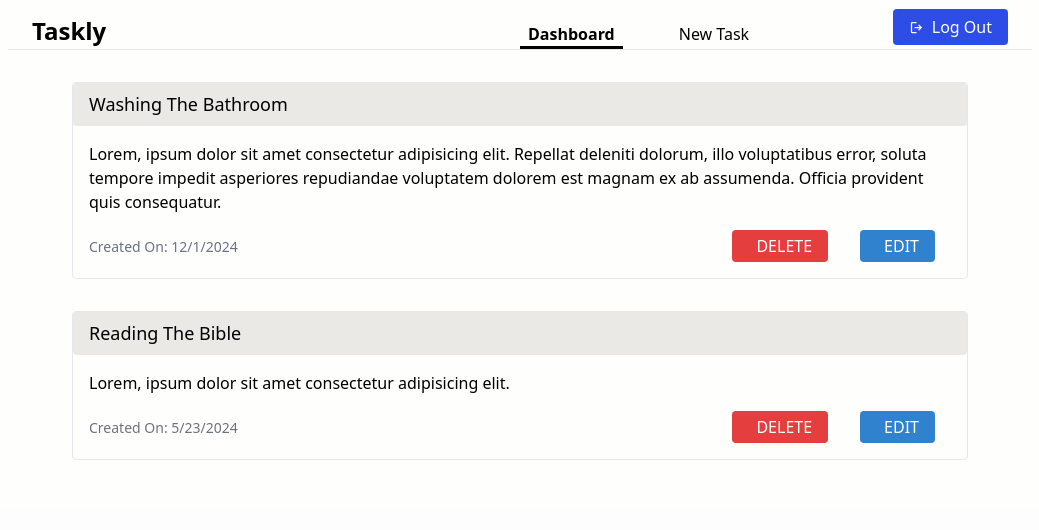
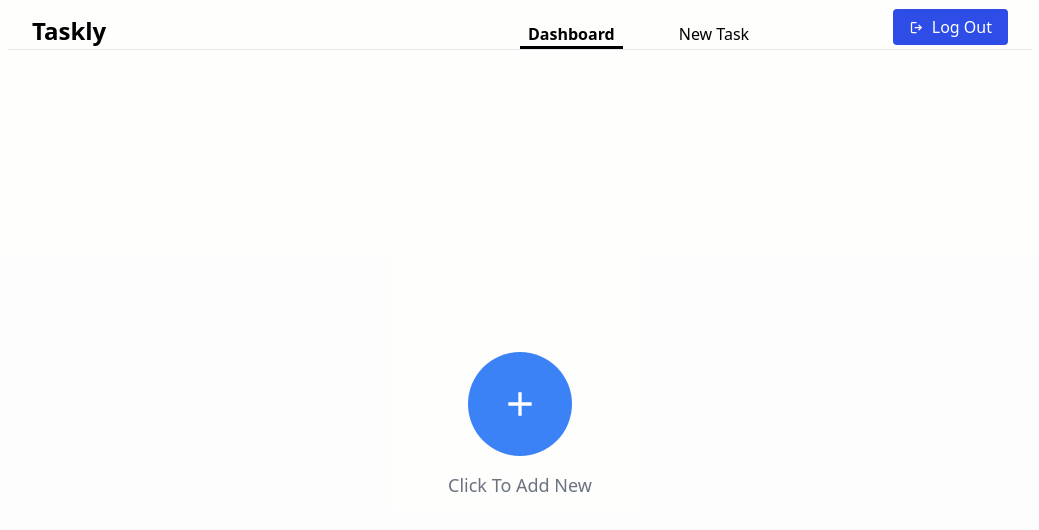
Before and after one commit to atonya-bravin/Full_Stack_To_Do_List, a React (Vite) app: page /Dashboard in a window 1280 px wide. Shown: the top 530 px of the page, without its empty margins (120-1159 px from the left). Built offline with nearby package versions, Linux system fonts and the light colour scheme.

Commit message:
refactor: change of the tasks list  in taskContext to empty
The tasks list has been made empty to ensure that we start on a new
plate.

```diff
--- a/src/V2/Contexts/TasksContext.tsx
+++ b/src/V2/Contexts/TasksContext.tsx
@@ -14,17 +14,7 @@ type TaskContextType = {
 const TaskContext = createContext<TaskContextType | undefined>(undefined);
 
 export default function TaskInfo({children}: {children: React.ReactNode}){
-    const [tasks, setTasks] = useState<TaksType[]>([
-        {
-            Title: "Washing The Bathroom",
-            Description: "Lorem, ipsum dolor sit amet consectetur adipisicing elit. Repellat deleniti dolorum, illo voluptatibus error, soluta tempore impedit asperiores repudiandae voluptatem dolorem est magnam ex ab assumenda. Officia provident quis consequatur.",
-            Date: new Date(2024,11,1)
-        },
-        {
-            Title: "Reading The Bible",
-            Description: "Lorem, ipsum dolor sit amet consectetur adipisicing elit. ",
-            Date: new Date(2024,4,23)
-        }]);
+    const [tasks, setTasks] = useState<TaksType[]>([]);
     return(
         <TaskContext.Provider value={{tasks, setTasks}}>
             {children}
```
